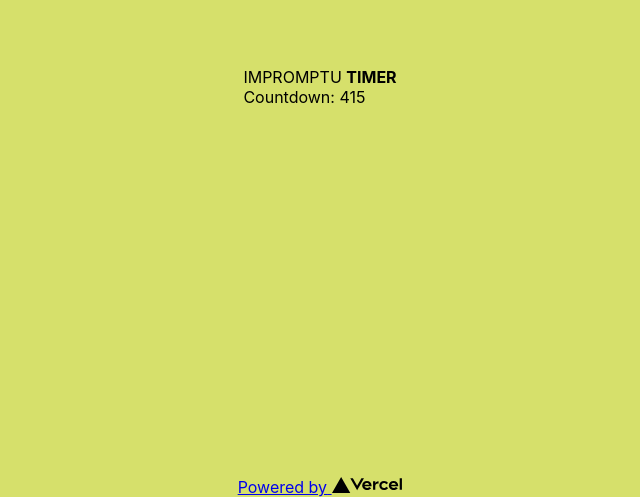
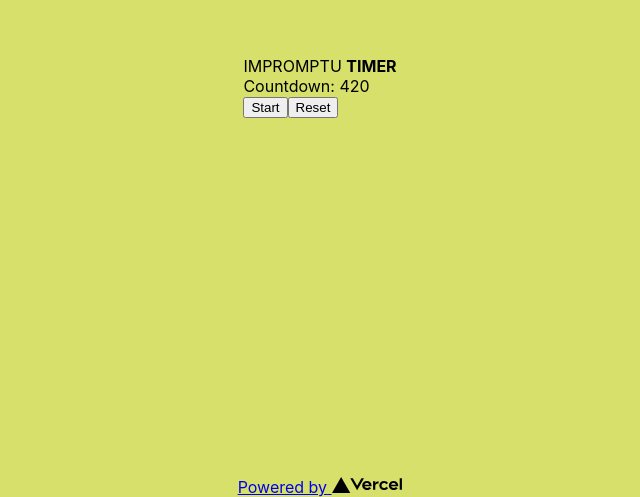
Before and after one commit to emilygracekz/impromptu-timer, a Next.js app: page / in a window 1280 px wide. Shown: the part 303-800 px from the top of the page, without its empty margins (320-960 px from the left). Built offline with nearby package versions, Linux system fonts and the light colour scheme.

Commit message:
working start/pause and reset buttons!!!

```diff
--- a/pages/components/timer.js
+++ b/pages/components/timer.js
@@ -3,7 +3,7 @@ let countdown;
 
 
 const Timer = () => {
-    const [counter, setCounter] = React.useState(420);
+    const [seconds, setSeconds] = React.useState(420);
     const [isActive,  setIsActive] = useState(false);
 
     function toggle() {
@@ -11,20 +11,35 @@ const Timer = () => {
     }
 
     function reset() {
-        setSeconds(0);
+        setSeconds(420);
         setIsActive(false);
     }
 
     React.useEffect(() => {
-        const countdown = counter > 0 && setInterval(() => setCounter(counter - 1), 1000);
-        return () => clearInterval(countdown);
-    }, [counter]);
+        let interval = null;
+        if (isActive) {
+         interval = setInterval(() => {
+             setSeconds(seconds => seconds - 1);
+         }, 1000);
+        } else if (!isActive && seconds !== 0) {
+            clearInterval(interval);
+        }
+        return () => clearInterval(interval);
+    }, [isActive, seconds]);
+
 
         return (
             <div className="app">
-                <div>Countdown: {counter}</div>
+                <div className='time'>Countdown: {seconds}</div>
+                <div className="row">
+                    <button className={`button button-primary button-primary-${isActive ? 'active' : 'inactive'}`} onClick={toggle}>
+                    {isActive ? 'Pause' : 'Start'}
+                    </button>
+                    <button className="button" onClick={reset}>Reset
+                    </button>
+                </div>
             </div>
         );
-    }
+};
 
 export default Timer;
--- a/pages/index.js
+++ b/pages/index.js
@@ -53,7 +53,7 @@ export default function Home() {
           font-weight: 600;
           font-size: 0.8rem;
           border-style: groove;
-          color: #fc9292;
+          background-color: #fc9292;
 
         }
 
@@ -67,14 +67,12 @@ export default function Home() {
         }
 
         .button-primary-active {
-          background-color: #3151ff;
           border: 1px solid #152684;
           background-color: #fc9292;
 
         }
 
         .button-primary-inactive {
-          background-color: #3151ff;
           border: 1px solid #152684;
           background-color: #fc9292;
         }
```
